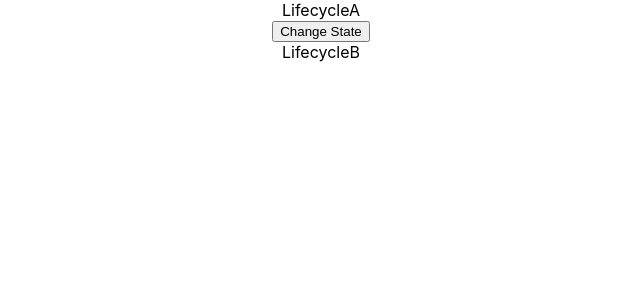
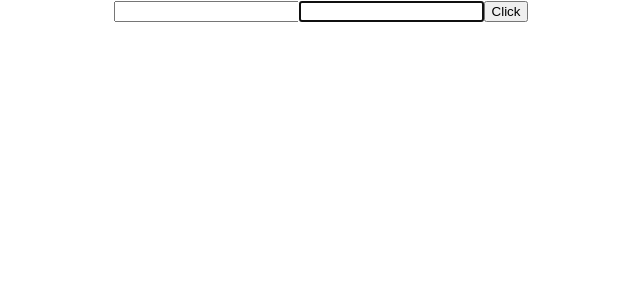
Before and after one commit to sanjaydambal/basics_react, a React (Create React App) app: page / in a window 1280 px wide. Shown: the top 300 px of the page, without its empty margins (319-959 px from the left). Built offline with nearby package versions, Linux system fonts and the light colour scheme.

Commit message:
Pure Component

```diff
--- a/src/App.js
+++ b/src/App.js
@@ -4,7 +4,7 @@ import './App.css';
 // import UserlLog from './Components/UserlLog';
 // import NameList from './Components/NameList';
 // import Form from './Components/Form';
-import LifecycleA from './Components/LifecycleA';
+// import LifecycleA from './Components/LifecycleA';
 // import EventBind from './Components/EventBind';
 // import VinMessage from './Components/VinMessage';
 // import ClassClick from './Components/ClassClick';
@@ -14,12 +14,15 @@ import LifecycleA from './Components/LifecycleA';
 //  import Message from './Components/Message';
 // import Counter from './Components/Counter';
 // import ParentComp from './Components/ParentComp';
+// import Table from './Components/Table';
+// import ParComp from './Components/ParComp';
+import Refs from './Components/Refs';
 
 
 function App() {
   return (
     <div className="App">
-
+      {/* <Table/> */}
       {/* <Greet name = "vikas" lname = "balikai"><p> He works in HCL</p></Greet> */}
       {/* <Greet name = "Rajat" lname = "Acharya"> <p>He is a TPO </p></Greet> */}
       {/* <Greet name = "vinay" lname = "Bilagi"/> */}
@@ -34,7 +37,10 @@ function App() {
       {/* <UserlLog/> */}
       {/* <NameList/> */}
       {/* <Form/> */}
-      <LifecycleA/>
+      {/* <LifecycleA/> */}
+      {/* <Fragment/> */}
+      {/* <ParComp/> */}
+      <Refs/>
     </div>
   );
 }
--- /dev/null
+++ b/src/Components/ParComp.js
@@ -0,0 +1,36 @@
+import React, { Component } from 'react'
+// import PureComp from './PureComp'
+// import RegComp from './RegComp'
+import MemoComp from './MemoComp'
+
+
+class ParComp extends Component {
+    constructor(props) {
+      super(props)
+
+      this.state = {
+         name:"sanjay"
+      }
+    }
+    componentDidMount()
+{
+    setInterval(()=>{
+        this.setState({
+            name:"sanjay"
+        })
+    },2000)
+   }
+  render() {
+   console.log("parcomp");
+    return (
+      <div>
+        ParComp
+        {/* <RegComp name= {this.state.name}/>
+        <PureComp name= {this.state.name}/> */}
+        <MemoComp name = {this.state.name}/>
+        </div>
+    )
+  }
+}
+
+export default ParComp
--- /dev/null
+++ b/src/Components/Refs.js
@@ -0,0 +1,33 @@
+import React, { Component } from 'react'
+
+class Refs extends Component {
+    constructor(props) {
+      super(props)
+    this.inputRef = React.createRef()
+    this.cbRef = null
+    this.setcbRef = ele =>{
+        this.cbRef = ele
+    }
+
+    }
+    componentDidMount(){
+        // this.inputRef.current.focus()
+        if(this.cbRef){
+            this.cbRef.focus()
+        }
+    }
+    clickHandler = () =>{
+        alert(this.inputRef.current.value)
+    }
+  render() {
+    return (
+      <div>
+        <input type='text' ref={this.inputRef}/>
+        <input type='text' ref={this.setcbRef}/>
+        <button onClick={this.clickHandler}> Click</button>
+      </div>
+    )
+  }
+}
+
+export default Refs
--- /dev/null
+++ b/src/Components/Table.js
@@ -0,0 +1,18 @@
+import React from 'react'
+import Coloumn from './Coloumn'
+
+function Table() {
+  return (
+    <div>
+        <table>
+          <tbody>
+            <tr>
+              <Coloumn/>
+            </tr>
+          </tbody>
+        </table>
+    </div>
+  )
+}
+
+export default Table
```
Also changed, not shown: src/Components/Coloumn.js (added, +14 -0 lines), src/Components/Fragments.js (added, +12 -0 lines), src/Components/MemoComp.js (added, +10 -0 lines), src/Components/PureComp.js (added, +13 -0 lines), src/Components/RegComp.js (added, +13 -0 lines).
